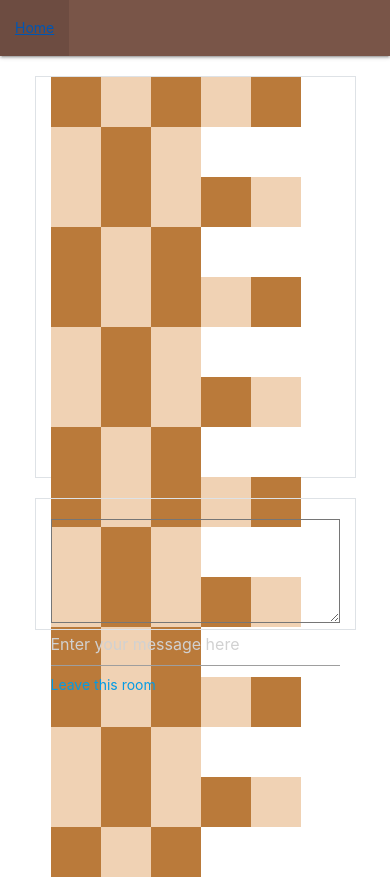
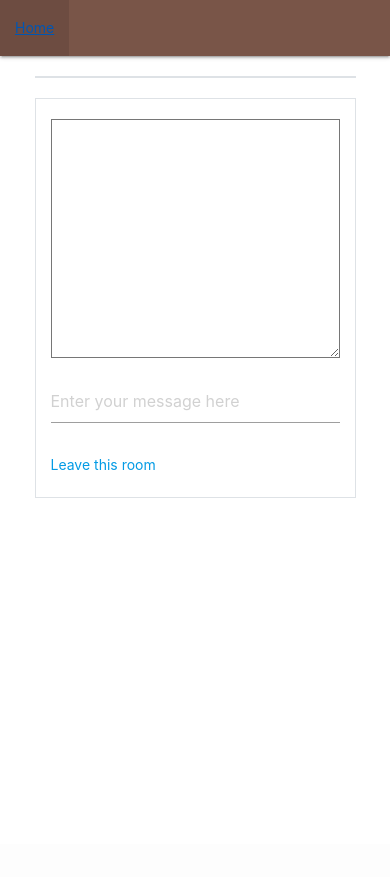
Before and after one commit to eragaglini/typerace, a Flask app: page /checkers in a window 390 px wide. After the commit the page ends 498 px from the top, so only its background shows below. Run offline with Flask 2, Linux system fonts and the light colour scheme; the visitor is signed in with stand-in values (Sample User, id 1); some libraries are stand-ins or nearby versions.

Commit message:
updated chat.css to make base game template responsive

```diff
--- a/App/static/chat.css
+++ b/App/static/chat.css
@@ -2,3 +2,13 @@
     margin-top: 20px;
     height: 80%;
 }
+
+@media screen and (max-width: 600px) {
+    #chat-content {
+        height: 400px;
+    }
+    textarea {
+        margin-top: 20px;
+        height: 60%;
+    }
+}
--- a/App/static/chat.js
+++ b/App/static/chat.js
@@ -1,4 +1,3 @@
-
 var socket;
 function main () {
     socket = io.connect('http://' + location.hostname + ':' + location.port + '/chat');
--- a/App/static/checkers.css
+++ b/App/static/checkers.css
@@ -1,109 +1,9 @@
-body , html{
-    transition: 1s ease-in-out;
+#myBoard {
     width: 100%;
-    height : 100%;
-    margin : 0 0;
-    padding: 0  0;
-}
-.square{
-float: left;
-width: 80px;
-height: 80px;
 }
 
-.white_square{
-background-color:#F0D2B4;
+@media screen and (max-width: 600px) {
+    #myBoard {
+        width: 300px !important;
+    }
 }
-.black_square{
-background-color :#BA7A3A;
-}
-.clear_float{
-clear: both;
-}
-
-.table{
-position: relative;
-width: 640px;
-height: 640px;
-margin: 0 auto;
-}
-.score{
-background-color: #1aaaad;
-color: white;
-display: none;
-font-size: 45px;
-font-weight: 900;
-height:150px;
-border-radius: 10%;
-left: 0px;
-letter-spacing: 1px;
-margin : 0 auto;
-padding-top: 30px;
-overflow: hidden;
-position: absolute;
-right: 0px;
-text-align: center;
-top: 15%;
-width: 200px;
-z-index: 8;
-font-family: Calibri, Candara, Segoe, 'Segoe UI', Optima, Arial, sans-serif;
- -webkit-transition: 5s ease-in-out;
--moz-transition: 5s ease-in-out;
--o-transition: 5s ease-in-out;
-transition: 5s ease-in-out;
-}
-
-.checker{
-top:10px;
-left:10px;
-width: 54px;
-height: 54px;
-border-radius: 50%;
-position: absolute;
-border: 4px solid white;
-cursor: pointer;
-
-}
-
-.white_checker{
-background: #CC0000;
--webkit-transition: 0.3s ease-in-out;
--moz-transition: 0.3s ease-in-out;
--o-transition: 0.3s ease-in-out;
-transition: 0.3s ease-in-out;
-}
-
-.black_checker{
-background: #00001F;
--webkit-transition: 0.3s ease-in-out;
--moz-transition: 0.3s ease-in-out;
--o-transition: 0.3s ease-in-out;
-transition: 0.3s ease-in-out;
-}
-
-.black_background{
-position: fixed;
-width: 100%;
-height: 100%;
-background-color: black;
-opacity: 0.5;
-z-index:  7;
-display: none;
-}
-
-@media only screen and (max-width : 640px){
-.table{
-    width: 400px;
-    height: 400px;
-}
-
-.square{
-    width: 50px;
-    height: 50px;
-}
-
-.checker{
-    width: 32px;
-    height: 32px;
-}
-}
--- a/App/templates/checkers.html
+++ b/App/templates/checkers.html
@@ -11,97 +11,6 @@
 
 {% block game_content %}
 
-<!-- https://codepen.io/calincojo/pen/wBQqYm -->
-<div class="checker white_checker" style="display:none"> </div>
-<div class="checker black_checker" style="display:none"> </div>
+<div id="myBoard"></div>
 
-
-<div class="square" style="display: none" id ="ht"> </div>
-<div class="black_background" id="black_background"> </div>
-
-<div class="score" id="score">
-    <br>
-</div>
-<div class="table" id="table">
-	<div class="square black_square"> </div>
-	<div class="square white_square"> </div>
-	<div class="square black_square"> </div>
-	<div class="square white_square"> </div>
-	<div class="square black_square"> </div>
-	<div class="square white_square"> </div>
-	<div class="square black_square"> </div>
-	<div class="square white_square"> </div>
-	<div class="clear_float"> </div>
-
-	<div class="square white_square"> </div>
-	<div class="square black_square"> </div>
-	<div class="square white_square"> </div>
-	<div class="square black_square"> </div>
-	<div class="square white_square"> </div>
-	<div class="square black_square"> </div>
-	<div class="square white_square"> </div>
-	<div class="square black_square"> </div>
-	<div class="clear_float"> </div>
-
-	<div class="square black_square"> </div>
-	<div class="square white_square"> </div>
-	<div class="square black_square"> </div>
-	<div class="square white_square"> </div>
-	<div class="square black_square"> </div>
-	<div class="square white_square"> </div>
-	<div class="square black_square"> </div>
-	<div class="square white_square"> </div>
-	<div class="clear_float"> </div>
-
-	<div class="square white_square"> </div>
-	<div class="square black_square"> </div>
-	<div class="square white_square"> </div>
-	<div class="square black_square"> </div>
-	<div class="square white_square"> </div>
-	<div class="square black_square"> </div>
-	<div class="square white_square"> </div>
-	<div class="square black_square"> </div>
-	<div class="clear_float"> </div>
-
-	<div class="square black_square"> </div>
-	<div class="square white_square"> </div>
-	<div class="square black_square"> </div>
-	<div class="square white_square"> </div>
-	<div class="square black_square"> </div>
-	<div class="square white_square"> </div>
-	<div class="square black_square"> </div>
-	<div class="square white_square"> </div>
-	<div class="clear_float"> </div>
-
-	<div class="square white_square"> </div>
-	<div class="square black_square"> </div>
-	<div class="square white_square"> </div>
-	<div class="square black_square"> </div>
-	<div class="square white_square"> </div>
-	<div class="square black_square"> </div>
-	<div class="square white_square"> </div>
-	<div class="square black_square"> </div>
-	<div class="clear_float"> </div>
-
-	<div class="square black_square"> </div>
-	<div class="square white_square"> </div>
-	<div class="square black_square"> </div>
-	<div class="square white_square"> </div>
-	<div class="square black_square"> </div>
-	<div class="square white_square"> </div>
-	<div class="square black_square"> </div>
-	<div class="square white_square"> </div>
-	<div class="clear_float"> </div>
-
-	<div class="square white_square"> </div>
-	<div class="square black_square"> </div>
-	<div class="square white_square"> </div>
-	<div class="square black_square"> </div>
-	<div class="square white_square"> </div>
-	<div class="square black_square"> </div>
-	<div class="square white_square"> </div>
-	<div class="square black_square"> </div>
-	<div class="clear_float"> </div>
-
-</div>
 {% endblock %}
```
